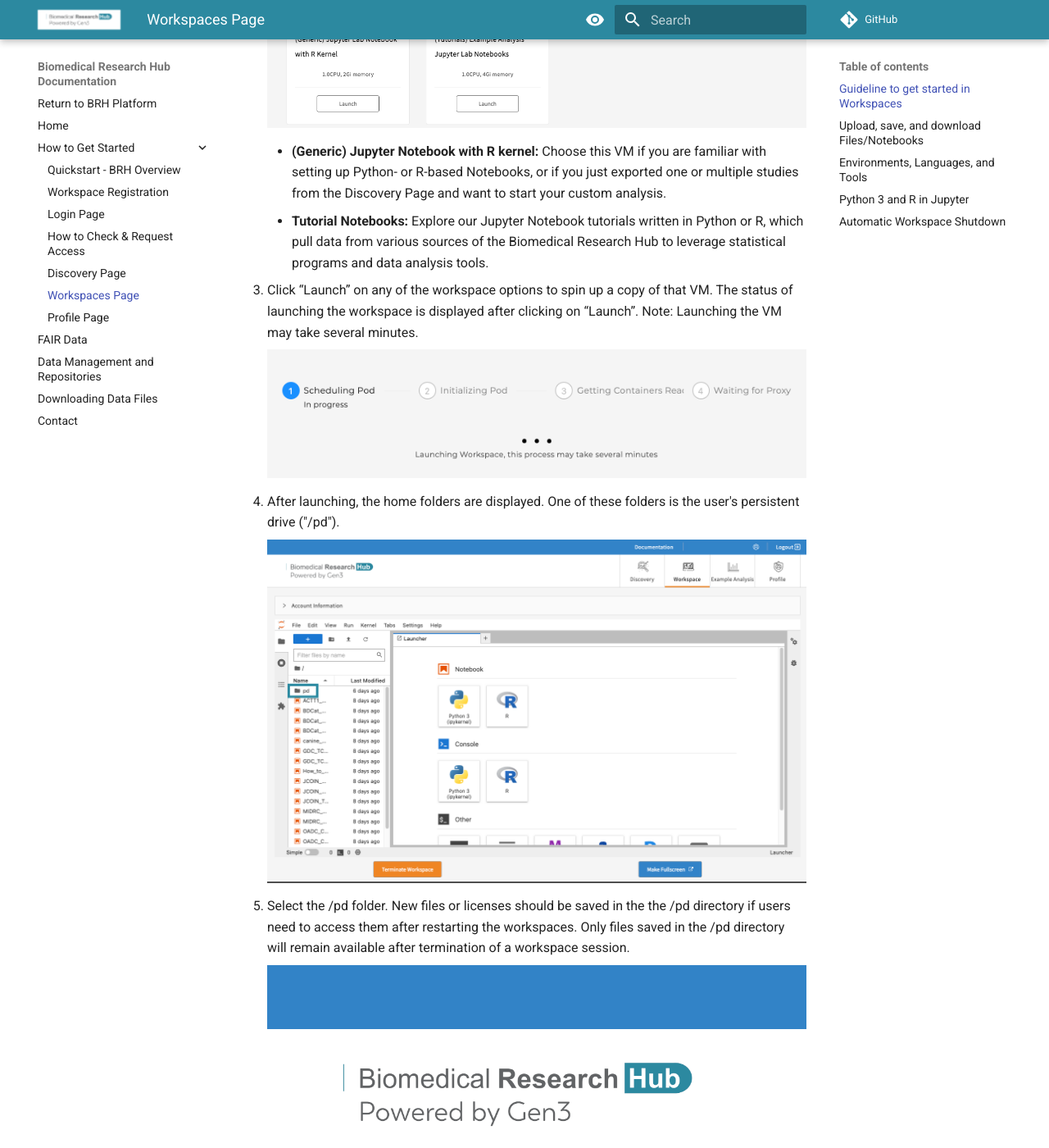
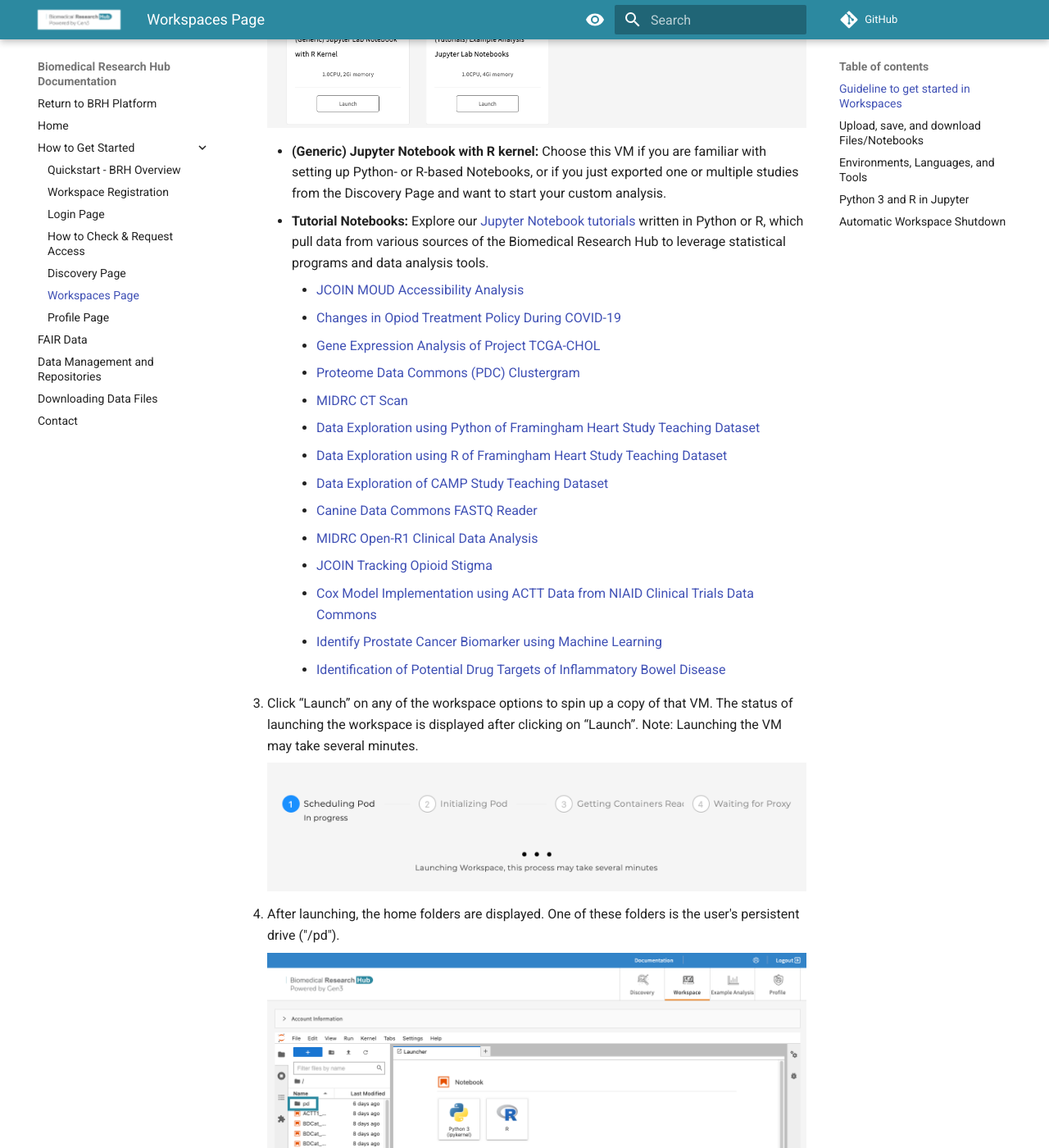
Before and after one commit to uc-cdis/BRH-documentation, an MkDocs documentation site: the page built from docs/09-workspace_page.md, in a window 1280 px wide and 1400 px high, scrolled down 825 px. Shown: the whole window at 82% size. Built offline with MkDocs 1.6.1 and Material for MkDocs 9.7.7, drawn with Linux system fonts in a browser that asks for light colours; comment, search, counter and statistics services are not loaded.

Commit message:
update repo list and add links to notebooks

```diff
--- a/docs/09-workspace_page.md
+++ b/docs/09-workspace_page.md
@@ -17,7 +17,21 @@
       ![Available workspaces on BRH][img workspaces]
 
       * **(Generic) Jupyter Notebook with R kernel:** Choose this VM if you are familiar with setting up Python- or R-based Notebooks, or if you just exported one or multiple studies from the Discovery Page and want to start your custom analysis.
-      * **Tutorial Notebooks:** Explore our Jupyter Notebook tutorials written in Python or R, which pull data from various sources of the Biomedical Research Hub to leverage statistical programs and data analysis tools.
+      * **Tutorial Notebooks:** Explore our [Jupyter Notebook tutorials][BRH tutorial notebooks] written in Python or R, which pull data from various sources of the Biomedical Research Hub to leverage statistical programs and data analysis tools.
+         * [JCOIN MOUD Accessibility Analysis][JCOIN MOUD]
+         * [Changes in Opiod Treatment Policy During COVID-19][Opiod Treatment Policy]
+         * [Gene Expression Analysis of Project TCGA-CHOL][Project TCGA-CHOL]
+         * [Proteome Data Commons (PDC) Clustergram][PDC Clustergram]
+         * [MIDRC CT Scan][MIDRC CT Scan]
+         * [Data Exploration using Python of Framingham Heart Study Teaching Dataset][Python Framingham]
+         * [Data Exploration using R of Framingham Heart Study Teaching Dataset][R Framingham]
+         * [Data Exploration of CAMP Study Teaching Dataset][CAMP Study]
+         * [Canine Data Commons FASTQ Reader][Canine Data Commons]
+         * [MIDRC Open-R1 Clinical Data Analysis][MIDRC Open-R1]
+         * [JCOIN Tracking Opioid Stigma][JCOIN Opioid Stigma]
+         * [Cox Model Implementation using ACTT Data from NIAID Clinical Trials Data Commons][Cox Model ACTT Data]
+         * [Identify Prostate Cancer Biomarker using Machine Learning][Prostate Cancer Biomarker]
+         * [Identification of Potential Drug Targets of Inflammatory Bowel Disease][Drug Targets of IBD]
 
 3. Click “Launch” on any of the workspace options to spin up a copy of that VM. The status of launching the workspace is displayed after clicking on “Launch”. Note: Launching the VM may take several minutes.
 
@@ -159,3 +174,17 @@
 [Discovery page]: 08-discovery_page.md
 [Workspaces page]: 09-workspace_page.md
 [Profile page]: 10-profile_page.md
+[JCOIN MOUD]: https://brh.data-commons.org/dashboard/Public/notebooks/JCOIN_MOUD_accessibility_jupyter_notebook_BRH.html
+[Opiod Treatment Policy]: https://brh.data-commons.org/dashboard/Public/notebooks/JCOIN_PDAPS_Public_Policy_Changes.html
+[Project TCGA-CHOL]: https://brh.data-commons.org/dashboard/Public/notebooks/GDC_TCGA-CHOL_RNA_analysis_BRH_040722.html
+[PDC Clustergram]: https://brh.data-commons.org/dashboard/Public/notebooks/PDC_clustergram.html
+[MIDRC CT Scan]: https://brh.data-commons.org/dashboard/Public/notebooks/MIDRC_CT_Scan_Demo.html
+[Python Framingham]: https://brh.data-commons.org/dashboard/Public/notebooks/BDCat_Biolincc_Framingham_study_exploration.html
+[R Framingham]: https://brh.data-commons.org/dashboard/Public/notebooks/BDCat_Framingham_study_exploration_R.html
+[CAMP Study]: https://brh.data-commons.org/dashboard/Public/notebooks/BDCat_CAMP_study_exploration_notebook.html
+[Canine Data Commons]: https://brh.data-commons.org/dashboard/Public/notebooks/canine_datacommons_fastq_reader.html
+[MIDRC Open-R1]: https://brh.data-commons.org/dashboard/Public/notebooks/MIDRC_Clinical_Data_Demo.html
+[JCOIN Opioid Stigma]: https://brh.data-commons.org/dashboard/Public/notebooks/JCOIN_Tracking_Opioid_Stigma.html
+[Cox Model ACTT Data]: https://brh.data-commons.org/dashboard/Public/notebooks/ACTT1_accessclinical_notebook.html
+[Prostate Cancer Biomarker]: https://brh.data-commons.org/dashboard/Public/notebooks/TCGA_PRAD_Analysis.html
+[Drug Targets of IBD]: https://brh.data-commons.org/dashboard/Public/notebooks/IBD_notebook.html
```
Also changed, not shown: other parts of docs/09-workspace_page.md (+1 -0 lines), docs/03-data_and_repos.md (+5 -7 lines), 2 other files.
